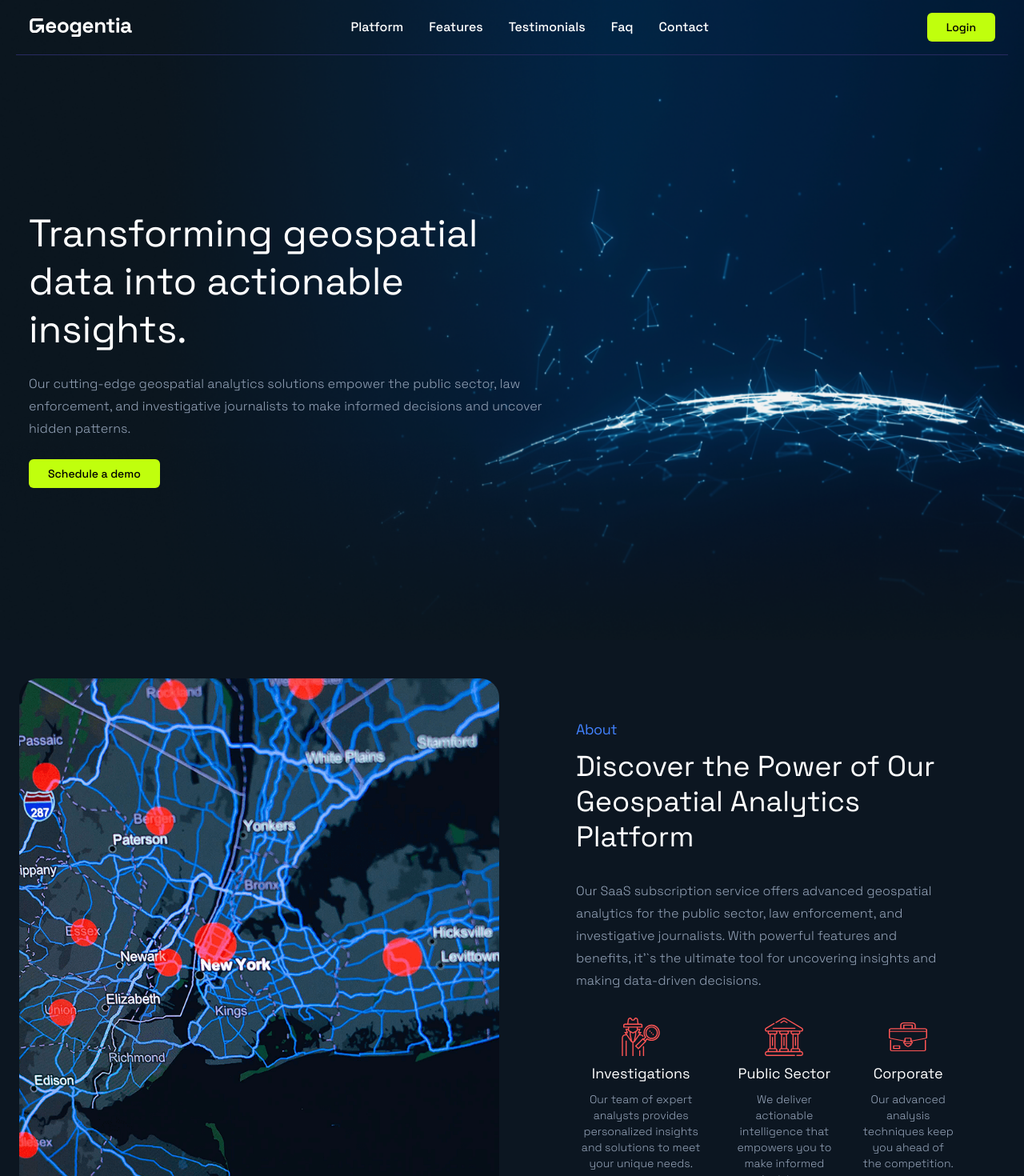
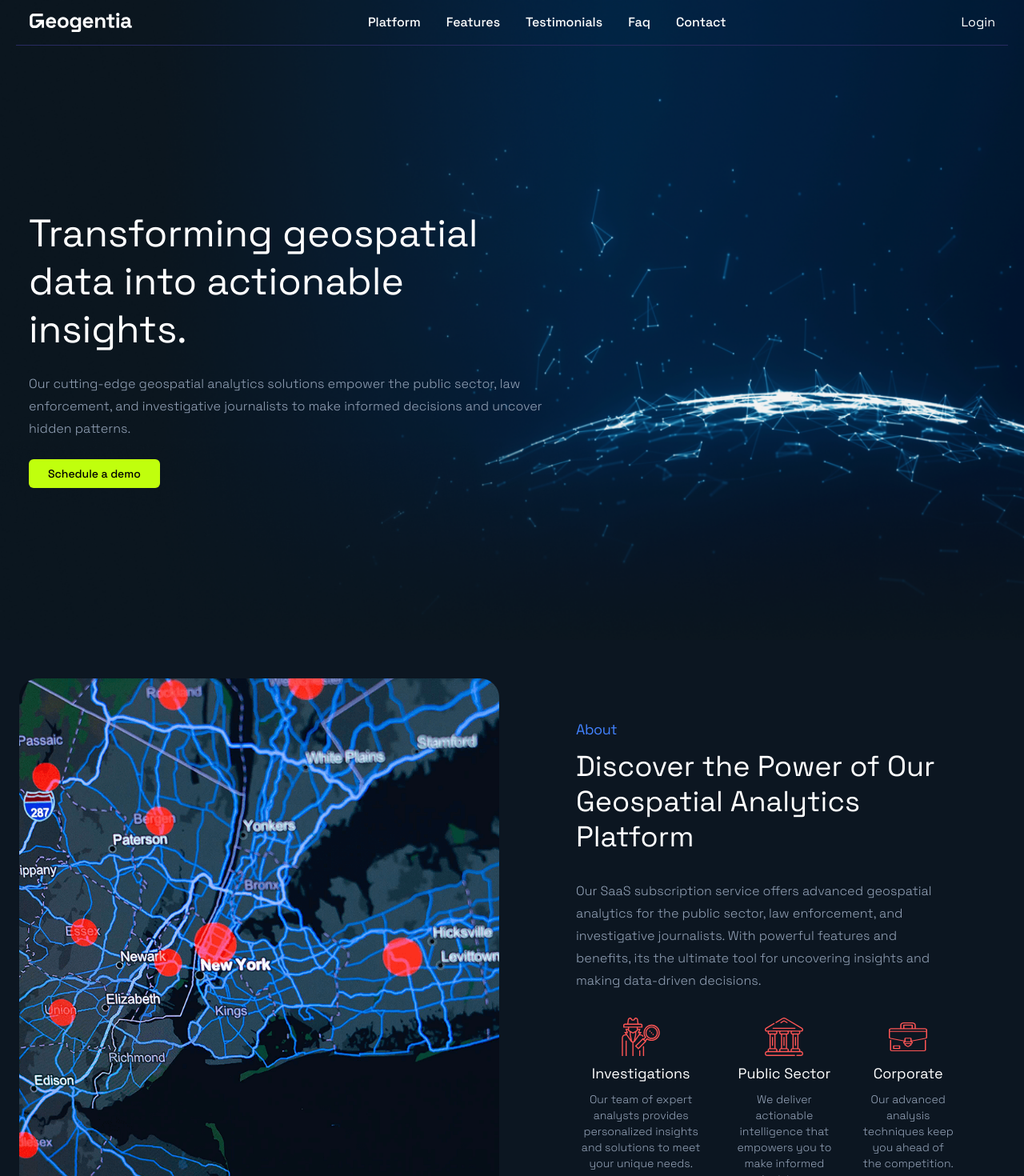
Before and after one commit to adevcorps/geogentina-next-tailwind, a Next.js app: page / in a window 1280 px wide. Shown: the top 1470 px of the page at 80% size. Built offline with nearby package versions, Linux system fonts and the light colour scheme.

Commit message:
upd ated

```diff
--- a/components/NavigationBar/NavBar.tsx
+++ b/components/NavigationBar/NavBar.tsx
@@ -57,9 +57,9 @@ const NavBar = () => {
             <Link href="/#contact">Contact</Link>
           </li>
         </ul>
-        <a href="https://lens.geogentia.com/" target="_blank" className="px-6 py-2 font-medium text-sm rounded-md bg-geo-gree">
+        <Link href="https://lens.geogentia.com/" className="px-6 py-2 font-medium text-sm rounded-md bg-geo-gree">
           Login
-        </a>
+        </Link>
 
         {/* Mobile Button */}
         <div onClick={handleNav} className="block sm:hidden z-10">
--- a/components/Platform/Platform.tsx
+++ b/components/Platform/Platform.tsx
@@ -14,7 +14,7 @@ const Platform = ({ }) => {
                         <div className="grid-span-1 mx-0 lg:mx-16 my-6 xl:my-12 px-0 sm:px-8 md:px-16 lg:px-0">
                             <p className="text-lg leading-8 tracking-tight text-geo-blue text-center lg:text-left">About</p>
                             <h2 className="text-white text-3xl leading-[40px] md:text-4xl md:leading-[44px] mt-2 text-center lg:text-left">Discover the Power of Our Geospatial Analytics Platform</h2>
-                            <p className="text-slate-400 font-light leading-[28px] mt-8 text-center lg:text-left">Our SaaS subscription service offers advanced geospatial analytics for the public sector, law enforcement, and investigative journalists. With powerful features and benefits, it'`s the ultimate tool for uncovering insights and making data-driven decisions.</p>
+                            <p className="text-slate-400 font-light leading-[28px] mt-8 text-center lg:text-left">Our SaaS subscription service offers advanced geospatial analytics for the public sector, law enforcement, and investigative journalists. With powerful features and benefits, its the ultimate tool for uncovering insights and making data-driven decisions.</p>
                             <ul className="w-full max-w-sm mx-auto sm:max-w-full flex flex-col sm:flex-row gap-8 mt-8 px-8 sm:px-0">
                                 <li className="flex flex-col gap-2 items-center">
                                     <img alt="" loading="lazy" width="750" height="500" decoding="async" data-nimg="1" className="w-12 h-12" src={imgInvest.src} style={{color: `transparent`}} />
--- a/components/Testimonial/Testimonial.tsx
+++ b/components/Testimonial/Testimonial.tsx
@@ -14,7 +14,7 @@ const Testimonial = ({ }) => {
                         <div className="mx-auto mt-8 md:mt-12 grid max-w-2xl grid-cols-1 grid-rows-1 gap-8 text-sm leading-6 text-gray-900 sm:mt-20 sm:grid-cols-2 lg:mx-0 lg:max-w-none lg:grid-flow-col lg:grid-cols-4">
                             <figure className="rounded-2xl bg-geo-dark shadow-lg ring-1 ring-slate-800/50 sm:col-span-2 lg:col-start-2 lg:row-end-2">
                                 <blockquote className="p-6 text-lg leading-7 text-slate-400 sm:p-12 sm:text-xl sm:leading-8">
-                                    <p>“We've integrated Geogentia Lens into every aspect of our cyber investigations. Its capabilities to swiftly bridge the gap between cybercrime and the physical world are unparalleled, whether dealing with online death threats, hacking, or even counterfeit investigations.”</p>
+                                    <p>“We have integrated Geogentia Lens into every aspect of our cyber investigations. Its capabilities to swiftly bridge the gap between cybercrime and the physical world are unparalleled, whether dealing with online death threats, hacking, or even counterfeit investigations.”</p>
                                 </blockquote>
                                 <figcaption className="flex flex-wrap items-center gap-x-4 gap-y-4 border-t border-gray-900/10 px-6 py-4 sm:px-12 sm:py-8   sm:flex-nowrap"><div className="flex-auto">
                                     <div className="font-semibold text-white">Director of Cybersecurity</div>
@@ -41,7 +41,7 @@ const Testimonial = ({ }) => {
                                 <div className="xl:row-span-2 space-y-8">
                                     <figure className="rounded-2xl bg-geo-dark p-6 shadow-lg ring-1 ring-slate-800/50">
                                         <blockquote className="text-slate-400">
-                                            <p>“Lens is the first tool we use to understand the physical world around a crime scene. It's a game-changer for our investigations.”</p>
+                                            <p>“Lens is the first tool we use to understand the physical world around a crime scene. It is a game-changer for our investigations.”</p>
                                         </blockquote>
                                         <figcaption className="mt-6 flex items-center gap-x-4">
                                             <div>
```
